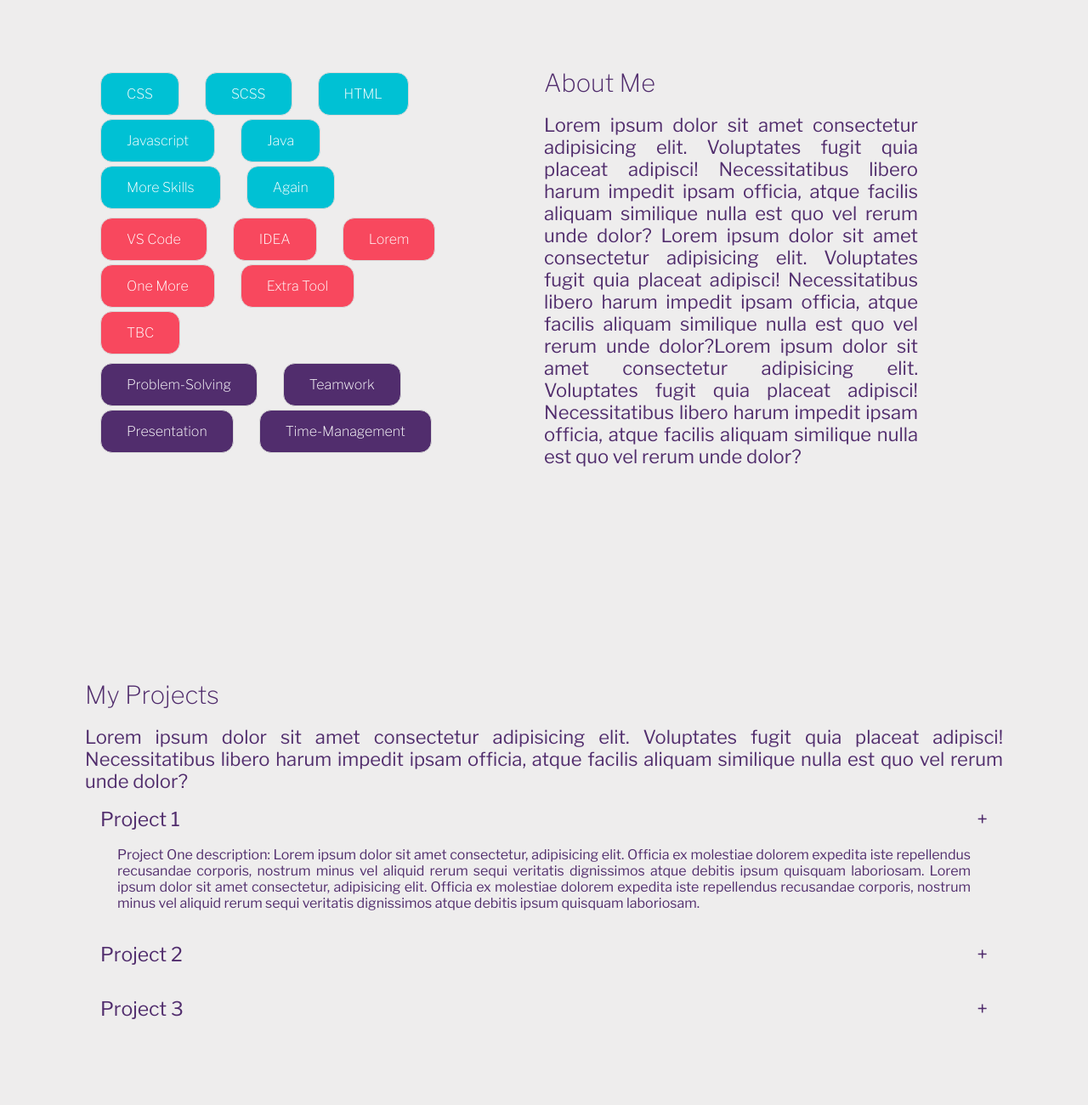
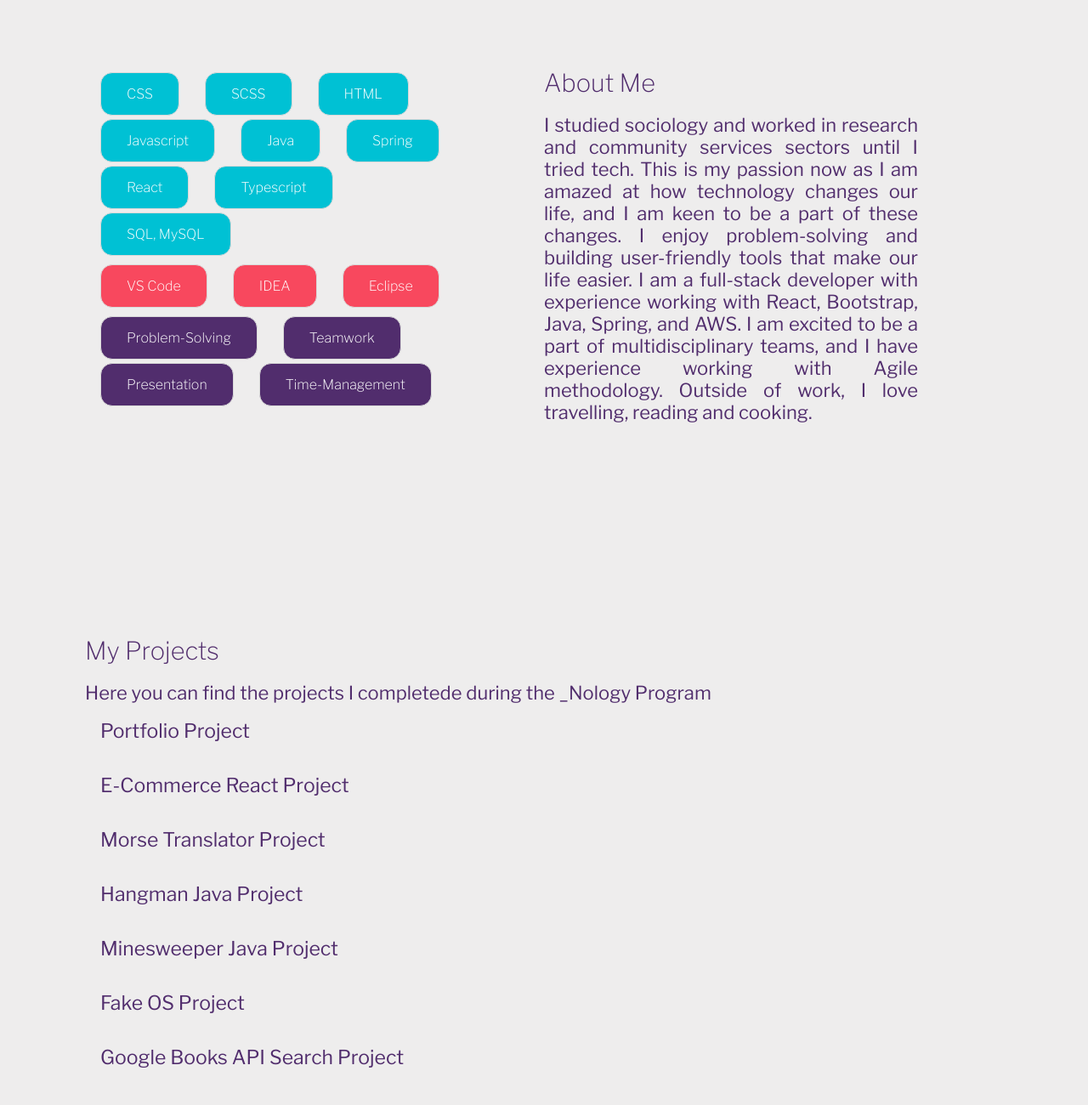
Before and after one commit to litvinova08/portfolio-project, a plain HTML site: page index.html in a window 1280 px wide. Shown: the part 820-2120 px from the top of the page at 85% size. Drawn offline with nearby package versions, Linux system fonts and the light colour scheme.

Commit message:
added collapsible project sections

```diff
--- a/index.html
+++ b/index.html
@@ -11,6 +11,7 @@
       rel="stylesheet"
     />
     <link rel="stylesheet" href="styles.css" />
+    <script src="service.js" defer></script>
     <title>Portfolio Project</title>
   </head>
   <body>
@@ -52,17 +53,16 @@
           <li class="card__element card__element--tech">HTML</li>
           <li class="card__element card__element--tech">Javascript</li>
           <li class="card__element card__element--tech">Java</li>
-          <li class="card__element card__element--tech">More Skills</li>
-          <li class="card__element card__element--tech">Again</li>
+          <li class="card__element card__element--tech">Spring</li>
+          <li class="card__element card__element--tech">React</li>
+          <li class="card__element card__element--tech">Typescript</li>
+          <li class="card__element card__element--tech">SQL, MySQL</li>
         </ul>
 
         <ul class="card__list">
           <li class="card__element card__element--tools">VS Code</li>
           <li class="card__element card__element--tools">IDEA</li>
-          <li class="card__element card__element--tools">Lorem</li>
-          <li class="card__element card__element--tools">One More</li>
-          <li class="card__element card__element--tools">Extra Tool</li>
-          <li class="card__element card__element--tools">TBC</li>
+          <li class="card__element card__element--tools">Eclipse</li>
         </ul>
 
         <ul class="card__list">
@@ -77,16 +77,15 @@
         <h1 class="about-page__h1">About Me</h1>
         <br />
         <p class="about-page__para">
-          Lorem ipsum dolor sit amet consectetur adipisicing elit. Voluptates
-          fugit quia placeat adipisci! Necessitatibus libero harum impedit ipsam
-          officia, atque facilis aliquam similique nulla est quo vel rerum unde
-          dolor? Lorem ipsum dolor sit amet consectetur adipisicing elit.
-          Voluptates fugit quia placeat adipisci! Necessitatibus libero harum
-          impedit ipsam officia, atque facilis aliquam similique nulla est quo
-          vel rerum unde dolor?Lorem ipsum dolor sit amet consectetur
-          adipisicing elit. Voluptates fugit quia placeat adipisci!
-          Necessitatibus libero harum impedit ipsam officia, atque facilis
-          aliquam similique nulla est quo vel rerum unde dolor?
+          I studied sociology and worked in research and community services
+          sectors until I tried tech. This is my passion now as I am amazed at
+          how technology changes our life, and I am keen to be a part of these
+          changes. I enjoy problem-solving and building user-friendly tools that
+          make our life easier. I am a full-stack developer with experience
+          working with React, Bootstrap, Java, Spring, and AWS. I am excited to
+          be a part of multidisciplinary teams, and I have experience working
+          with Agile methodology. Outside of work, I love travelling, reading
+          and cooking.
         </p>
       </div>
     </section>
@@ -97,39 +96,79 @@
         <h1 class="card__h1">My Projects</h1>
         <br />
         <p class="card__para">
-          Lorem ipsum dolor sit amet consectetur adipisicing elit. Voluptates
-          fugit quia placeat adipisci! Necessitatibus libero harum impedit ipsam
-          officia, atque facilis aliquam similique nulla est quo vel rerum unde
-          dolor?
+          Here you can find the projects I completede during the _Nology Program
         </p>
       </div>
 
-      <div class="card">
-        <div class="sec">
-          <button type="button" class="sec__collapsible">Project 1</button>
-          <button type="button" class="sec__collapsible sec__plus">+</button>
-        </div>
-        <div class="content sec__content">
-          <p>
-            Project One description: Lorem ipsum dolor sit amet consectetur,
-            adipisicing elit. Officia ex molestiae dolorem expedita iste
-            repellendus recusandae corporis, nostrum minus vel aliquid rerum
-            sequi veritatis dignissimos atque debitis ipsum quisquam laboriosam.
-            Lorem ipsum dolor sit amet consectetur, adipisicing elit. Officia ex
-            molestiae dolorem expedita iste repellendus recusandae corporis,
-            nostrum minus vel aliquid rerum sequi veritatis dignissimos atque
-            debitis ipsum quisquam laboriosam.
-          </p>
-        </div>
-        <br />
-        <div class="sec">
-          <button type="button" class="sec__collapsible">Project 2</button>
-          <button type="button" class="sec__collapsible sec__plus">+</button>
-        </div>
-        <div class="sec">
-          <button type="button" class="sec__collapsible">Project 3</button>
-          <button type="button" class="sec__collapsible sec__plus">+</button>
-        </div>
+      <button type="button" class="sec__collapsible">Portfolio Project</button>
+      <div class="content">
+        <p>
+          The main task was to create a portfolio to showcase what I would be
+          learning on the course and to give the visitors an insight to who I
+          am. I practiced using GitHub, HTML & SCSS. I also practiced to develop
+          responsive design so my portfolio can be open on different devices.
+        </p>
+      </div>
+
+      <button type="button" class="sec__collapsible">
+        E-Commerce React Project
+      </button>
+      <div class="content">
+        <p>
+          This project was designed to reinforce my React learnings and make
+          sure that I am comfortable with most aspect of the framework.
+        </p>
+      </div>
+
+      <button type="button" class="sec__collapsible">
+        Morse Translator Project
+      </button>
+      <div class="content">
+        <p>This task required me to create a web page Morse Code translator.</p>
+      </div>
+
+      <button type="button" class="sec__collapsible">
+        Hangman Java Project
+      </button>
+      <div class="content">
+        <p>
+          this project aimed to recreate a version of the game Hangman to be
+          played in a Java console application. The game should randomly select
+          a word from the provided list.
+        </p>
+        <!-- <p>https://github.com/litvinova08/hangman</p> -->
+      </div>
+
+      <button type="button" class="sec__collapsible">
+        Minesweeper Java Project
+      </button>
+      <div class="content">
+        <p>
+          This project required to recreate a simplified version of the game
+          Minesweeper to be played in the java console.
+        </p>
+      </div>
+
+      <button type="button" class="sec__collapsible">Fake OS Project</button>
+      <div class="content">
+        <p>
+          The goal of this project is to have me explore and consolidate my
+          understandings of HTML, CSS and JavaScript. This project required me
+          to replicate the layout and format of a Window OS using CSS, add
+          content via HTML and control the interactive elements via JavaScript.
+        </p>
+      </div>
+
+      <button type="button" class="sec__collapsible">
+        Google Books API Search Project
+      </button>
+      <div class="content">
+        <p>
+          This project required me to use both DOM manipulation and Asynchronous
+          programming. The aim is for the user to be able to search for a book
+          inside the Google Books database and to be able to get more details
+          about a certain title.
+        </p>
       </div>
     </section>
 
--- a/page-three.scss
+++ b/page-three.scss
@@ -21,14 +21,53 @@
     text-align: left;
     outline: none;
     font-size: $font-size;
+
+    //other style
+    // background-color: #eee;
+    // color: #444;
+    // cursor: pointer;
+    // padding: 18px;
+    // width: 100%;
+    // border: none;
+    // text-align: left;
+    // outline: none;
+    // font-size: 15px;
   }
 
   &__plus {
     text-align: end;
   }
   &__content {
+    display: none;
     margin: 0 20px;
     text-align: justify;
     padding: 0 18px;
   }
 }
+
+/* Style the button that is used to open and close the collapsible content */
+// .collapsible {
+//   background-color: #eee;
+//   color: #444;
+//   cursor: pointer;
+//   padding: 18px;
+//   width: 100%;
+//   border: none;
+//   text-align: left;
+//   outline: none;
+//   font-size: 15px;
+// }
+
+/* Add a background color to the button if it is clicked on (add the .active class with JS), and when you move the mouse over it (hover) */
+.active,
+.collapsible:hover {
+  background-color: #ccc;
+}
+
+/* Style the collapsible content. Note: hidden by default */
+.content {
+  padding: 0 18px;
+  display: none;
+  overflow: hidden;
+  background-color: #f1f1f1;
+}
--- /dev/null
+++ b/service.js
@@ -0,0 +1,14 @@
+let coll = document.getElementsByClassName("sec__collapsible");
+let i;
+
+for (i = 0; i < coll.length; i++) {
+  coll[i].addEventListener("click", function () {
+    this.classList.toggle("active");
+    let content = this.nextElementSibling;
+    if (content.style.display === "block") {
+      content.style.display = "none";
+    } else {
+      content.style.display = "block";
+    }
+  });
+}
```
Also changed, not shown: styles.css, 1 other file.
